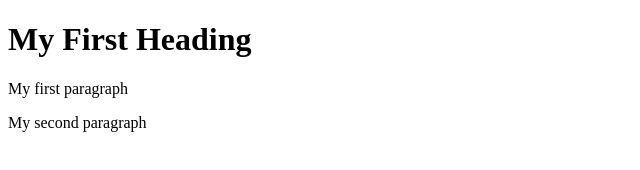
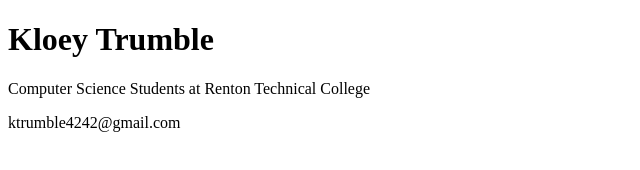
Before and after one commit to AnimationReaper2/AnimationReaper2.github.io, a plain HTML site: page docs/index.html in a window 1280 px wide. Shown: the whole page, without its empty margins (0-640 px from the left). Drawn offline with Linux system fonts and the light colour scheme.

Commit message:
Update index.html

```diff
--- a/docs/index.html
+++ b/docs/index.html
@@ -1,8 +1,8 @@
 <!DOCTYPE html>
 <html>
     <body>
-        <h1>My First Heading</h1>
-        <p>My first paragraph</p>
-        <P>My second paragraph</P>
+        <h1>Kloey Trumble</h1>
+        <p>Computer Science Students at Renton Technical College</p>
+        <P>ktrumble4242@gmail.com</P>
     </body>
 </html>
```
